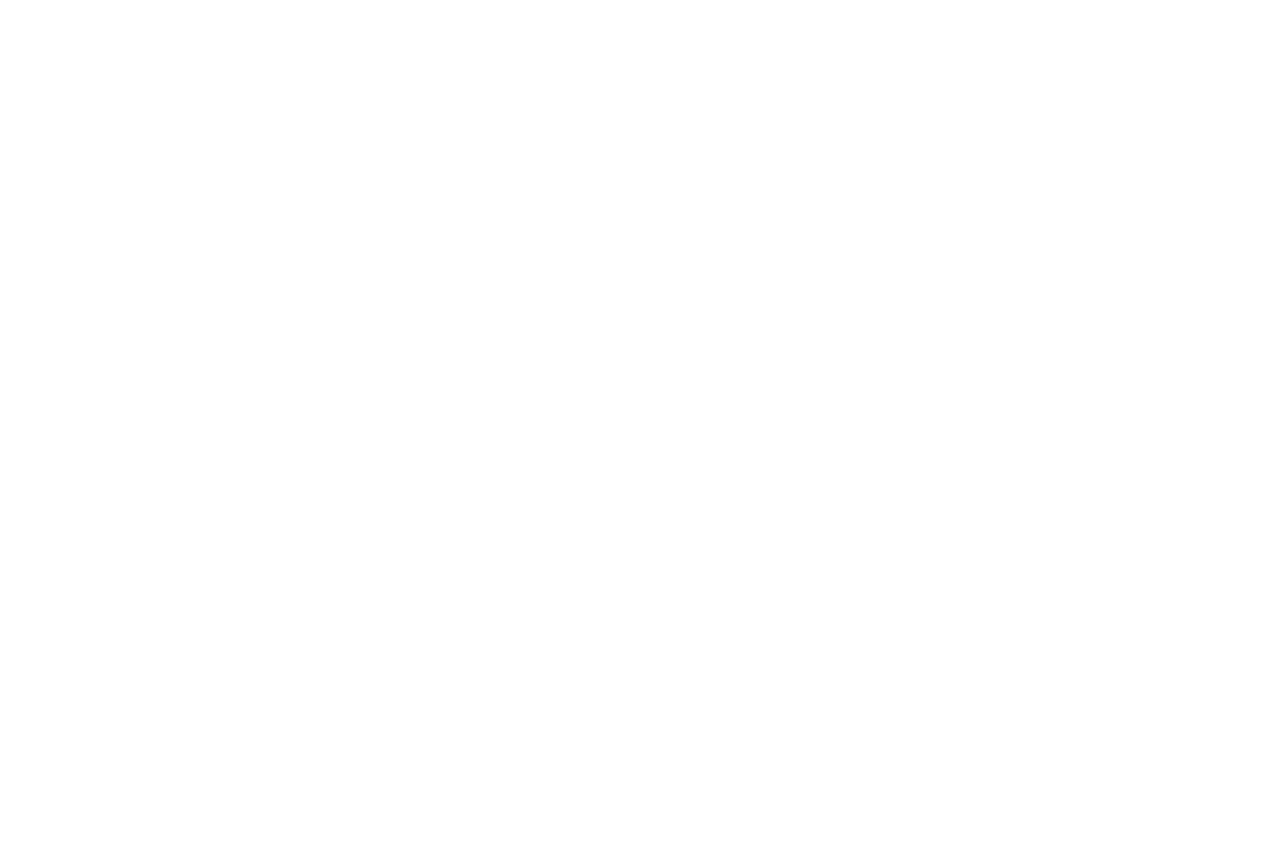
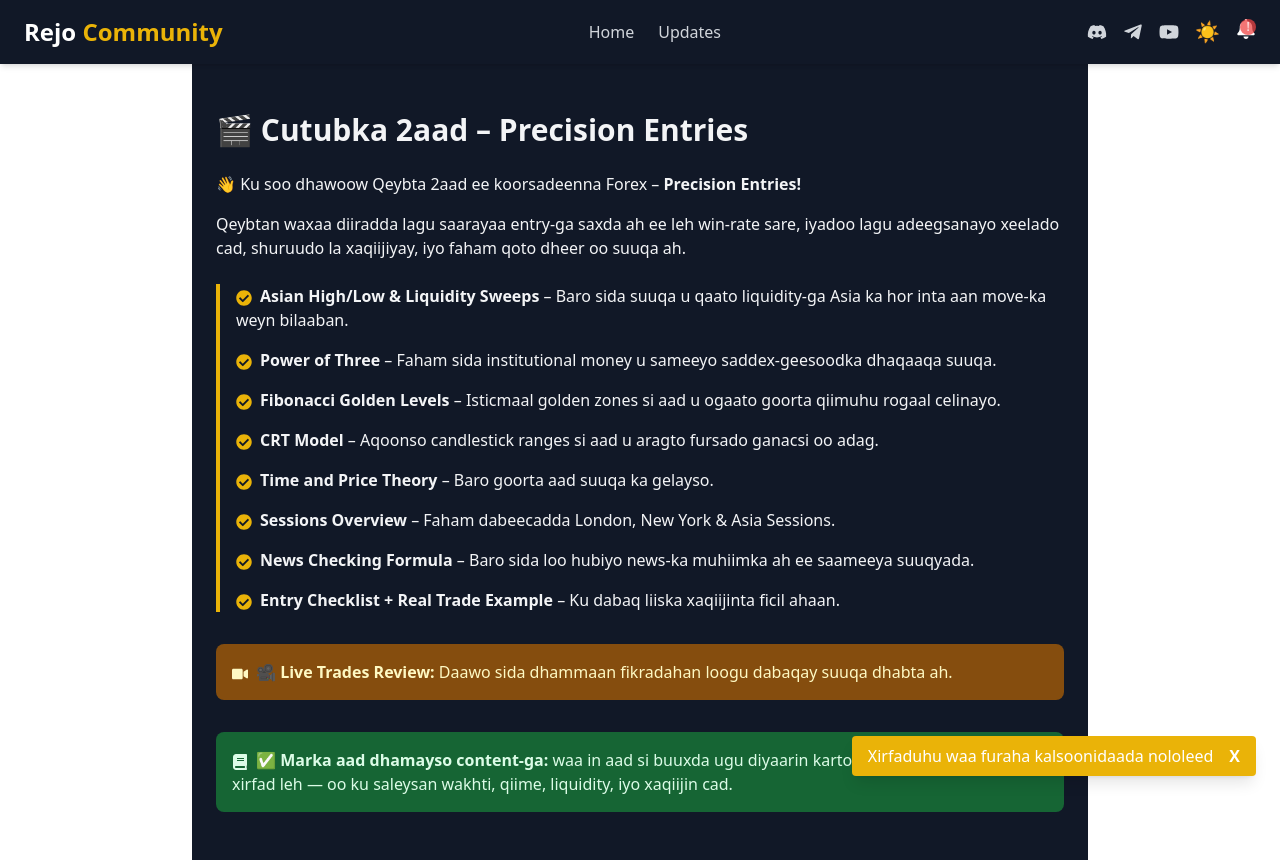
Before and after one commit to RABIILEAHMED/rejo-community, a React (Vite) app: page /updates in a window 1280 px wide. Before the commit this address had no page. Before the commit the page ends 800 px from the top, so only its background shows below. Built offline with nearby package versions, Linux system fonts and the light colour scheme.

Commit message:
Habaynta updates page iyo xormarinta notivications ka

```diff
--- a/src/App.jsx
+++ b/src/App.jsx
@@ -2,7 +2,7 @@ import React from "react";
 import { BrowserRouter as Router, Routes, Route } from "react-router-dom";
 import { Helmet } from "react-helmet";
 
-// Components (Landing Page Sections)
+// Components
 import Navbar from "./components/Navbar";
 import Hero from "./components/Hero";
 import Courses from "./components/Courses";
@@ -10,8 +10,9 @@ import Mentorship from "./components/Mentorship";
 import PDFBooks from "./components/PDFBooks";
 import Footer from "./components/Footer";
 import StoriesSection from "./components/DailySignalsSection";
+import Updates from './components/Updates';
 
-// Landing Page Home Component
+// Home Page Layout
 const Home = () => (
   <>
     <Helmet>
@@ -19,7 +20,6 @@ const Home = () => (
       <title>RejoCommunity</title>
       <meta name="viewport" content="width=device-width, initial-scale=1" />
     </Helmet>
-    <Navbar />
     <Hero />
     <Courses />
     <Mentorship />
@@ -32,9 +32,10 @@ const Home = () => (
 function App() {
   return (
     <Router>
+      <Navbar />
       <Routes>
         <Route path="/" element={<Home />} />
-        {/* Waan tirtiray login, register, dashboard, ProtectedRoute, AdminRoute */}
+        <Route path="/updates" element={<Updates />} />
       </Routes>
     </Router>
   );
--- a/src/components/Navbar.jsx
+++ b/src/components/Navbar.jsx
@@ -1,25 +1,22 @@
 import React, { useState, useEffect } from 'react';
 import { FaBell, FaDiscord, FaTelegramPlane, FaYoutube } from 'react-icons/fa';
-import { useNavigate } from 'react-router-dom';
+import { useNavigate, useLocation } from 'react-router-dom';
 
 const Navbar = () => {
   const [isOpen, setIsOpen] = useState(false);
-  const [darkMode, setDarkMode] = useState(true); // Dark mode default ON
-  const [newMessage, setNewMessage] = useState(false);
+  const [darkMode, setDarkMode] = useState(true);
+  const [newMessage, setNewMessage] = useState(true);  // Halkan ka dhig true si uu alert u muuqdo marka page la furo
   const [messageClicked, setMessageClicked] = useState(false);
   const [scrolling, setScrolling] = useState(false);
   const [showToast, setShowToast] = useState(false);
 
   const navigate = useNavigate();
+  const location = useLocation();
 
   useEffect(() => {
     document.documentElement.classList.toggle('dark', darkMode);
 
-    // Show toast 5 seconds after mount
-    const toastTimer = setTimeout(() => {
-      setShowToast(true);
-    }, 5000);
-
+    const toastTimer = setTimeout(() => setShowToast(true), 5000);
     return () => clearTimeout(toastTimer);
   }, [darkMode]);
 
@@ -31,39 +28,59 @@ const Navbar = () => {
     return () => window.removeEventListener('scroll', handleScroll);
   }, []);
 
-  const handleClick = () => {
+  const handleNotificationClick = () => {
     setMessageClicked(true);
-    // Here you can also trigger modal if you want
+    setNewMessage(false);  // Mark newMessage as read
+    navigate('/updates');
+    setIsOpen(false);
   };
 
   const closeToast = () => {
     setShowToast(false);
   };
 
+  const scrollToSection = (id) => {
+    const section = document.getElementById(id);
+    if (section) section.scrollIntoView({ behavior: 'smooth' });
+    setIsOpen(false);
+  };
+
   return (
     <>
       <nav
-        className={`bg-white dark:bg-gray-900 shadow-md py-4 px-6 flex justify-between items-center ${
+        className={`bg-white dark:bg-gray-900 shadow-md px-6 py-4 flex justify-between items-center transition-all duration-300 ${
           scrolling ? 'fixed top-0 left-0 w-full z-50' : 'relative'
         }`}
       >
+        {/* Brand */}
         <h1
           className="text-2xl font-bold text-gray-800 dark:text-white cursor-pointer"
-          onClick={() => navigate('/')}
+          onClick={() => {
+            navigate('/');
+            setIsOpen(false);
+          }}
         >
           Rejo <span className="text-yellow-500">Community</span>
         </h1>
 
         {/* Desktop Menu */}
         <ul className="hidden md:flex space-x-6 text-gray-700 dark:text-gray-300 font-medium items-center">
-          <li><a href="#home" className="hover:text-yellow-500">Home</a></li>
-          <li><a href="#courses" className="hover:text-yellow-500">Courses</a></li>
-          <li><a href="#mentorship" className="hover:text-yellow-500">Mentorship</a></li>
-          <li><a href="#pdfbooks" className="hover:text-yellow-500">PDF Books</a></li>
+          {location.pathname === '/' ? (
+            <>
+              <li><button onClick={() => scrollToSection('home')} className="hover:text-yellow-500">Home</button></li>
+              <li><button onClick={() => scrollToSection('courses')} className="hover:text-yellow-500">Courses</button></li>
+              <li><button onClick={() => scrollToSection('mentorship')} className="hover:text-yellow-500">Mentorship</button></li>
+              <li><button onClick={() => scrollToSection('pdfbooks')} className="hover:text-yellow-500">PDF Books</button></li>
+            </>
+          ) : (
+            <li><button onClick={() => navigate('/')} className="hover:text-yellow-500">Home</button></li>
+          )}
+          <li><button onClick={() => navigate('/updates')} className="hover:text-yellow-500">Updates</button></li>
         </ul>
 
-        {/* Social + Controls */}
+        {/* Right Side */}
         <div className="flex items-center space-x-4">
+          {/* Social Icons (Desktop) */}
           <div className="hidden md:flex space-x-4 text-xl text-gray-700 dark:text-gray-300">
             <a href="https://discord.com/invite/zPNzf7wYC6" target="_blank" rel="noopener noreferrer" className="hover:text-yellow-500">
               <FaDiscord />
@@ -81,22 +98,24 @@ const Navbar = () => {
             {darkMode ? '☀️' : '🌙'}
           </button>
 
-          {/* Notification Bell */}
+          {/* Notifications */}
           <div className="relative">
-            <button onClick={handleClick} className="text-xl text-gray-800 dark:text-white" aria-label="Notifications">
+            <button
+              onClick={handleNotificationClick}
+              className="text-xl text-gray-800 dark:text-white"
+              aria-label="Notifications"
+            >
               <FaBell />
             </button>
             {newMessage && !messageClicked && (
-              <div className="absolute top-0 right-0 bg-red-500 text-white rounded-full w-4 h-4 text-xs flex items-center justify-center animate-pulse">
-                !
-              </div>
+              <span className="absolute top-0 right-0 bg-red-500 text-white w-4 h-4 text-xs rounded-full flex items-center justify-center animate-pulse">!</span>
             )}
           </div>
 
-          {/* Mobile Menu Toggle */}
-          <button onClick={() => setIsOpen(!isOpen)} className="md:hidden" aria-label="Toggle menu">
-            <svg xmlns="http://www.w3.org/2000/svg" className="w-6 h-6 text-gray-800 dark:text-white" fill="none" viewBox="0 0 24 24" stroke="currentColor">
-              <path strokeLinecap="round" strokeLinejoin="round" strokeWidth="2" d="M4 6h16M4 12h16M4 18h16" />
+          {/* Mobile Toggle */}
+          <button onClick={() => setIsOpen(!isOpen)} className="md:hidden text-gray-800 dark:text-white" aria-label="Toggle menu">
+            <svg xmlns="http://www.w3.org/2000/svg" className="w-6 h-6" fill="none" stroke="currentColor" viewBox="0 0 24 24">
+              <path strokeLinecap="round" strokeLinejoin="round" strokeWidth={2} d="M4 6h16M4 12h16M4 18h16" />
             </svg>
           </button>
         </div>
@@ -105,10 +124,17 @@ const Navbar = () => {
         {isOpen && (
           <div className="absolute top-16 right-0 bg-white dark:bg-gray-800 shadow-lg w-full px-6 py-4 md:hidden z-40">
             <ul className="space-y-4 text-gray-700 dark:text-gray-200 font-medium">
-              <li><a href="#home" className="hover:text-yellow-500" onClick={() => setIsOpen(false)}>Home</a></li>
-              <li><a href="#courses" className="hover:text-yellow-500" onClick={() => setIsOpen(false)}>Courses</a></li>
-              <li><a href="#mentorship" className="hover:text-yellow-500" onClick={() => setIsOpen(false)}>Mentorship</a></li>
-              <li><a href="#pdfbooks" className="hover:text-yellow-500" onClick={() => setIsOpen(false)}>PDF Books</a></li>
+              {location.pathname === '/' ? (
+                <>
+                  <li><button onClick={() => scrollToSection('home')} className="hover:text-yellow-500">Home</button></li>
+                  <li><button onClick={() => scrollToSection('courses')} className="hover:text-yellow-500">Courses</button></li>
+                  <li><button onClick={() => scrollToSection('mentorship')} className="hover:text-yellow-500">Mentorship</button></li>
+                  <li><button onClick={() => scrollToSection('pdfbooks')} className="hover:text-yellow-500">PDF Books</button></li>
+                </>
+              ) : (
+                <li><button onClick={() => { navigate('/'); setIsOpen(false); }} className="hover:text-yellow-500">Home</button></li>
+              )}
+              <li><button onClick={() => { navigate('/updates'); setIsOpen(false); }} className="hover:text-yellow-500">Updates</button></li>
             </ul>
 
             <div className="flex justify-center mt-4 space-x-6 text-xl text-gray-700 dark:text-gray-300">
@@ -130,9 +156,7 @@ const Navbar = () => {
       {showToast && (
         <div className="fixed bottom-6 right-6 bg-yellow-500 text-white px-4 py-2 rounded shadow-lg flex items-center space-x-4 z-50">
           <span>Xirfaduhu waa furaha kalsoonidaada nololeed</span>
-          <button onClick={closeToast} aria-label="Close toast" className="font-bold hover:text-gray-900">
-            X
-          </button>
+          <button onClick={closeToast} className="font-bold hover:text-gray-900">X</button>
         </div>
       )}
     </>
--- /dev/null
+++ b/src/components/Updates.jsx
@@ -0,0 +1,67 @@
+import React from 'react';
+import { FaCheckCircle, FaVideo, FaBook } from 'react-icons/fa';
+
+const Updates = () => {
+  return (
+    <div className="max-w-4xl mx-auto px-6 py-12 bg-white dark:bg-gray-900 text-gray-900 dark:text-gray-100">
+      <h1 className="text-3xl font-bold mb-6">
+        🎬 Cutubka 2aad – Precision Entries
+      </h1>
+
+      <p className="mb-4">
+        👋 Ku soo dhawoow Qeybta 2aad ee koorsadeenna Forex – <strong>Precision Entries!</strong>
+      </p>
+      <p className="mb-6">
+        Qeybtan waxaa diiradda lagu saarayaa entry-ga saxda ah ee leh win-rate sare, iyadoo lagu
+        adeegsanayo xeelado cad, shuruudo la xaqiijiyay, iyo faham qoto dheer oo suuqa ah.
+      </p>
+
+      <ul className="space-y-4 border-l-4 border-yellow-500 pl-4">
+        <li>
+          <FaCheckCircle className="inline text-yellow-500 mr-2" />
+          <strong>Asian High/Low & Liquidity Sweeps</strong> – Baro sida suuqa u qaato liquidity-ga Asia ka hor inta aan move-ka weyn bilaaban.
+        </li>
+        <li>
+          <FaCheckCircle className="inline text-yellow-500 mr-2" />
+          <strong>Power of Three</strong> – Faham sida institutional money u sameeyo saddex-geesoodka dhaqaaqa suuqa.
+        </li>
+        <li>
+          <FaCheckCircle className="inline text-yellow-500 mr-2" />
+          <strong>Fibonacci Golden Levels</strong> – Isticmaal golden zones si aad u ogaato goorta qiimuhu rogaal celinayo.
+        </li>
+        <li>
+          <FaCheckCircle className="inline text-yellow-500 mr-2" />
+          <strong>CRT Model</strong> – Aqoonso candlestick ranges si aad u aragto fursado ganacsi oo adag.
+        </li>
+        <li>
+          <FaCheckCircle className="inline text-yellow-500 mr-2" />
+          <strong>Time and Price Theory</strong> – Baro goorta aad suuqa ka gelayso.
+        </li>
+        <li>
+          <FaCheckCircle className="inline text-yellow-500 mr-2" />
+          <strong>Sessions Overview</strong> – Faham dabeecadda London, New York & Asia Sessions.
+        </li>
+        <li>
+          <FaCheckCircle className="inline text-yellow-500 mr-2" />
+          <strong>News Checking Formula</strong> – Baro sida loo hubiyo news-ka muhiimka ah ee saameeya suuqyada.
+        </li>
+        <li>
+          <FaCheckCircle className="inline text-yellow-500 mr-2" />
+          <strong>Entry Checklist + Real Trade Example</strong> – Ku dabaq liiska xaqiijinta ficil ahaan.
+        </li>
+      </ul>
+
+      <div className="mt-8 p-4 bg-yellow-100 dark:bg-yellow-800 text-yellow-900 dark:text-yellow-100 rounded-lg">
+        <FaVideo className="inline mr-2" />
+        <strong>🎥 Live Trades Review:</strong> Daawo sida dhammaan fikradahan loogu dabaqay suuqa dhabta ah.
+      </div>
+
+      <div className="mt-8 p-4 bg-green-100 dark:bg-green-800 text-green-900 dark:text-green-100 rounded-lg">
+        <FaBook className="inline mr-2" />
+        <strong>✅ Marka aad dhamayso content-ga:</strong> waa in aad si buuxda ugu diyaarin karto inaad sameyso entries xirfad leh — oo ku saleysan wakhti, qiime, liquidity, iyo xaqiijin cad.
+      </div>
+    </div>
+  );
+};
+
+export default Updates;
```
